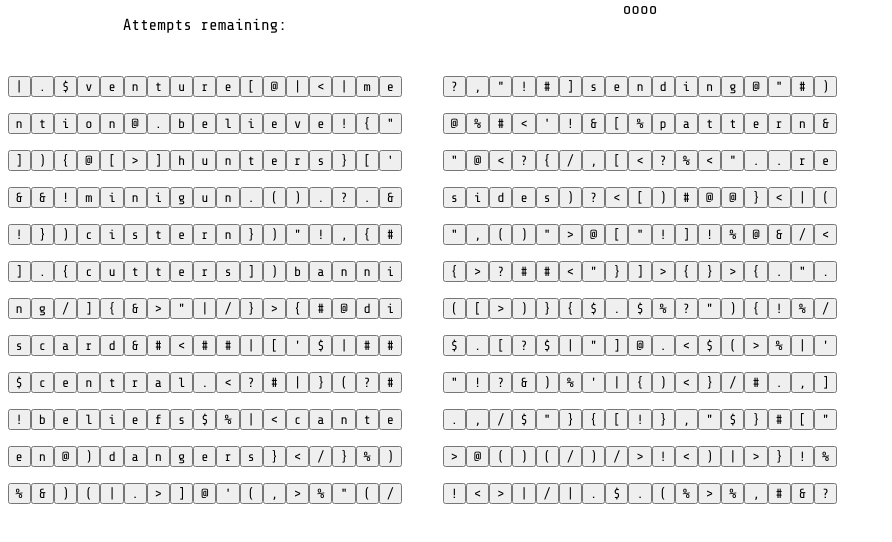
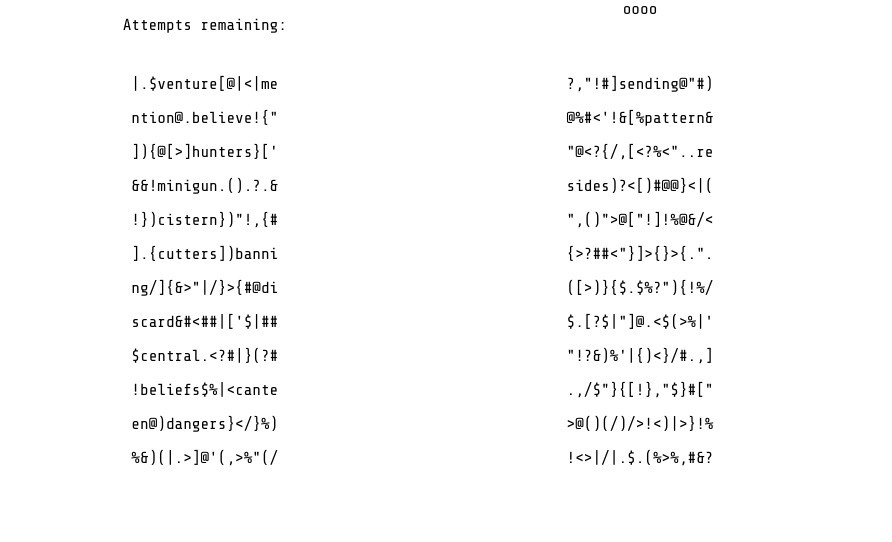
Before and after one commit to Aadiyat/hacking-minigame, a React (Create React App) app: page / in a window 1280 px wide. Shown: the top 542 px of the page, without its empty margins (0-892 px from the left). Built offline with nearby package versions, Linux system fonts and the light colour scheme.

Commit message:
highlighting symbol/word on mouse hover

```diff
--- a/src/components/Line.jsx
+++ b/src/components/Line.jsx
@@ -2,7 +2,12 @@ import React from 'react';
 
 function Line(props){
     const chars = props.lineChars.map((char, idx)=>{
-        return (<button onClick={()=>props.onClick(idx)}>{char}</button>) // This will call the onClick function from Column with idx as the arg
+        return (<span
+                        className = {props.highlightedSymbols[idx]}
+                        onMouseEnter= {()=>props.onMouseEnter(idx)}
+                        onMouseLeave={()=>props.onMouseLeave()}
+                        onClick={()=>props.onClick(idx)}>{char}
+                </span>)
     })
     return (
         <p>{chars}</p>
--- a/src/components/Screen.jsx
+++ b/src/components/Screen.jsx
@@ -19,39 +19,109 @@ class Screen extends React.Component{
             results: [],
             isGameWon: false,
             tries: 4,
+            highlightedSymbols: Array(gameParameters.symbolArrayLength).fill("symbol"),
         };
     }
 
     render(){
         const firstHalf = this.state.symbolArray.slice(0,Math.floor(gameParameters.symbolArrayLength/2));
         const secondHalf = this.state.symbolArray.slice(Math.floor(gameParameters.symbolArrayLength/2), gameParameters.symbolArrayLength);
+
+        const highlightedSymbolsFirstHalf = this.state.highlightedSymbols.slice(0,Math.floor(gameParameters.symbolArrayLength/2));
+        const highlightedSymbolsSecondHalf = this.state.highlightedSymbols.slice(Math.floor(gameParameters.symbolArrayLength/2), gameParameters.symbolArrayLength);
+
         return (<div className="game-board">
                     <RemainingAttemptsText className = "remaining-attempts-text"/>
                     <RemainingAttempts className = "remaining-attempts" numAttempts = {this.state.tries}/>
-                    <SymbolColumn className="first-symbol-column" symbolSubArray = {firstHalf} onClick = {(lineIdx, charIdx)=>this.handleClick(0, lineIdx, charIdx)}></SymbolColumn>
-                    <SymbolColumn className="second-symbol-column" symbolSubArray = {secondHalf} onClick ={(lineIdx, charIdx)=>this.handleClick(1, lineIdx, charIdx)}></SymbolColumn>
+                    <SymbolColumn
+                        className="first-symbol-column"
+                        symbolSubArray = {firstHalf}
+                        highlightedSymbols = {highlightedSymbolsFirstHalf}
+                        onMouseEnter={(lineIdx, charIdx)=>this.handleMouseEnter(0, lineIdx, charIdx)}
+                        onMouseLeave = {()=>this.handleMouseLeave()}
+                        onClick = {(lineIdx, charIdx)=>this.handleClick(0, lineIdx, charIdx)}>
+                    </SymbolColumn>
+                    <SymbolColumn
+                        className="second-symbol-column"
+                        symbolSubArray = {secondHalf}
+                        highlightedSymbols = {highlightedSymbolsSecondHalf}
+                        onMouseEnter = {(lineIdx, charIdx)=>this.handleMouseEnter(1, lineIdx, charIdx)}
+                        onMouseLeave = {()=>this.handleMouseLeave()}
+                        onClick ={(lineIdx, charIdx)=>this.handleClick(1, lineIdx, charIdx)}>
+                    </SymbolColumn>
                     <Output className="output-column" results = {this.state.results}/>
                 </div>);
     }
 
-    handleClick(col, line, i){
+    // this.state.symbolArray is distributed among the columns and lines,
+    // this uses the indices of the column, line and symbol within the line to calculate
+    // the index of the symbol in this.state.symbolArray
+    getSymbolArrayIdx(column, line, symbolIdx){
+        // Calculate index of the symbol in the symbol array
+        const symbolArrayIdx = Math.floor(gameParameters.symbolArrayLength/2)*column + gameParameters.lineLength*line + symbolIdx;
+        return symbolArrayIdx;
+    }
+
+    // Checks if the selected symbol belongs to a word
+    // if the symbol belongs to a word, returns the index of the word in gameParameters.words
+    // returns -1 otherwise;
+    isWord(symbolArrayIdx){
+        let wordStartIdx = -1;
+        let wordIdx = -1;
+        this.state.wordStartIndices.forEach((wordStart, i) =>{
+            if(symbolArrayIdx >= wordStart && symbolArrayIdx < wordStart + gameParameters.wordLength){
+                wordStartIdx = wordStart;
+                wordIdx = i;
+            }
+        });
+
+        return {wordStartIdx, wordIdx};
+    }
+
+    handleClick(column, line, symbolIdx){
         if(this.state.tries > 0 && !this.state.isGameWon){
-            const idx = Math.floor(gameParameters.symbolArrayLength/2)*col + gameParameters.lineLength*line + i;
-            let isWord = false;
+            const symbolArrayIdx = this.getSymbolArrayIdx(column, line, symbolIdx);
 
-            // Check if the selected symbol belongs to a word
-            this.state.wordStartIndices.forEach((wordStart, i) =>{
-                if(idx >= wordStart && idx < wordStart + gameParameters.wordLength){
-                    const word = gameParameters.words[i]
-                    const numMatches = this.checkWord(word)
-                    this.pushResult(word, numMatches);
-                    this.checkGameWon(numMatches)
-                    this.decreaseTries();
-                    isWord=true;
+            const {wordStartIdx, wordIdx} = this.isWord(symbolArrayIdx);
+            if(wordIdx !== -1){
+                const word = gameParameters.words[wordIdx]
+                const numMatches = this.checkWord(word)
+                this.pushResult(word, numMatches);
+                this.checkGameWon(numMatches)
+                this.decreaseTries();
+            }
+        }
+    }
+
+    handleMouseEnter(column, line, symbolIdx){
+        // Need to first clear highlights and then set specific highlights in a callback to deal with JS asynchrony nonsense
+        this.setState({highlightedSymbols:Array(gameParameters.symbolArrayLength).fill("symbol")}, ()=>{
+            if(this.state.tries > 0 && !this.state.isGameWon){
+                // Need to first reset the highlightedSymbol arrays,
+                this.handleMouseLeave();
+                const symbolArrayIdx = this.getSymbolArrayIdx(column, line, symbolIdx);
+                let highlightedSymbols = this.state.highlightedSymbols.slice();
+
+                const {wordStartIdx, wordIdx} = this.isWord(symbolArrayIdx);
+                if(wordIdx !== -1){
+                    for(let i = wordStartIdx; i<wordStartIdx + gameParameters.wordLength; i++){
+                        highlightedSymbols[i]="highlighted-symbol";
+                    }
+                }else{
+                    highlightedSymbols[symbolArrayIdx] = "highlighted-symbol";
                 }
-            })
-            if(!isWord) console.log("Clicked:" + this.state.symbolArray[idx]);
-        }
+                this.setState({
+                    highlightedSymbols:highlightedSymbols,
+                });
+            }
+        });
+    }
+
+    handleMouseLeave(){
+        const highlightedSymbols = Array(gameParameters.symbolArrayLength).fill("symbol");
+        this.setState({
+            highlightedSymbols: highlightedSymbols,
+        })
     }
 
     decreaseTries(){
--- a/src/components/SymbolColumn.jsx
+++ b/src/components/SymbolColumn.jsx
@@ -28,7 +28,15 @@ class SymbolColumn extends React.Component{
 
     renderLine(lineIdx){
         const chars = this.props.symbolSubArray.slice(lineIdx*gameParameters.lineLength, lineIdx*gameParameters.lineLength + gameParameters.lineLength)
-        return (<div><Line lineChars = {chars} onClick= {(charIdx) => this.props.onClick(lineIdx, charIdx)}></Line></div>)
+        const highlightedSymbols = this.props.highlightedSymbols.slice(lineIdx*gameParameters.lineLength, lineIdx*gameParameters.lineLength + gameParameters.lineLength)
+        return (<div>
+                    <Line  lineChars = {chars}
+                            highlightedSymbols = {highlightedSymbols}
+                            onMouseEnter ={(charIdx) => this.props.onMouseEnter(lineIdx, charIdx)}
+                            onMouseLeave = {()=>this.props.onMouseLeave()}
+                            onClick= {(charIdx) => this.props.onClick(lineIdx, charIdx)}>
+                    </Line>
+                </div>)
     }
 }
 
--- a/src/index.css
+++ b/src/index.css
@@ -53,3 +53,8 @@ button{
   grid-column:3;
   grid-row:2;
 }
+
+.highlighted-symbol{
+  color: white;
+  background-color: black;
+}
```
